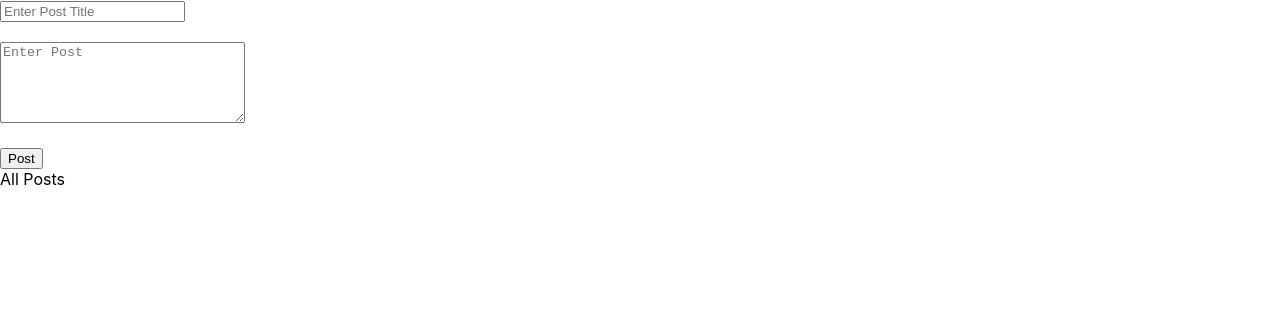
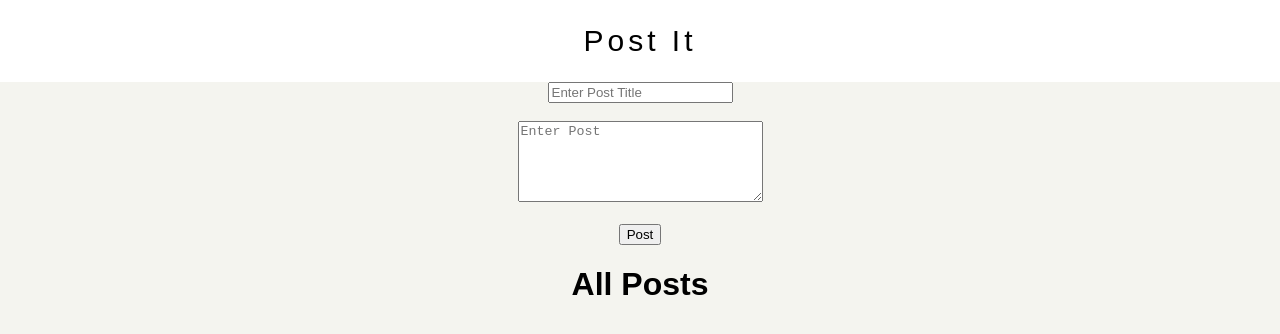
Before and after one commit to pzey2011/simple-react-redux-blog, a React (Create React App) app: page / in a window 1280 px wide. Shown: the top 334 px of the page. Built offline with nearby package versions, Linux system fonts and the light colour scheme.

Commit message:
adding comments feature ok

```diff
--- a/package.json
+++ b/package.json
@@ -7,7 +7,8 @@
     "react-dom": "^16.8.5",
     "react-redux": "^6.0.1",
     "react-scripts": "2.1.8",
-    "redux": "^4.0.1"
+    "redux": "^4.0.1",
+    "redux-logger": "^3.0.6"
   },
   "scripts": {
     "start": "react-scripts start",
--- a/src/AllPosts.js
+++ b/src/AllPosts.js
@@ -1,12 +1,29 @@
 import React, { Component } from 'react';
 
+import { connect } from 'react-redux';
+
+import Post from './Post';
+
 class AllPosts extends Component {
-  render() {
-    return (
-    <div className="App">
-      All Posts
-    </div>
-    );
+
+    render() {
+      let posts= this.props.posts.map((post)=>{
+          return(
+            <Post post={post}/>
+          );
+        });
+        return (
+            <div>
+                <h1>All Posts</h1>
+                {posts}
+            </div>
+        );
     }
-  }
-export default AllPosts;
+}
+
+const mapStateToProps = (state) => {
+    return {
+        posts: state.posts
+    }
+}
+export default connect(mapStateToProps)(AllPosts);
--- a/src/App.js
+++ b/src/App.js
@@ -3,14 +3,16 @@ import PostForm from './PostForm';
 import AllPosts from './AllPosts';
 
 
-class App extends Component {
+export default class App extends Component {
   render() {
     return (
-    <div className="App">
-        <PostForm />
-        <AllPosts />
-    </div>
+      <div className="App">
+        <div className="navbar">
+          <h2 className="center ">Post It</h2>
+          </div>
+          <PostForm />
+          <AllPosts />
+      </div>
     );
     }
   }
-export default App;
--- /dev/null
+++ b/src/Post.js
@@ -0,0 +1,10 @@
+import React from 'react';
+const Post =(props)=> {
+    return (
+      <div className="post">
+        <h2 className="post_title">{props.post.title}</h2>
+        <p className="post_message">{props.post.message}</p>
+      </div>
+    );
+  }
+export default Post;
--- a/src/PostForm.js
+++ b/src/PostForm.js
@@ -1,16 +1,30 @@
 import React, { Component } from 'react';
+import {connect} from 'react-redux';
+import addPost from './actions/postActions';
+
 
 class PostForm extends Component {
+  handleSubmit = (e) => {
+    e.preventDefault();
+    const title = this.getTitle.value;
+    const message =  this.getMessage.value;
+    const data = {
+      id: new Date(),
+      title,
+      message
+    };
+    this.props.dispatch(addPost(data));
+    this.getTitle.value="";
+    this.getMessage.value="";
+  }
   render() {
     return (
-    <div className="App">
-      <form>
-        <input required type="text" placeholder="Enter Post Title" /><br /><br />
-        <textarea required rows="5" cols="28" placeholder="Enter Post" /><br /><br />
+      <form onSubmit={this.handleSubmit}>
+        <input required type="text" placeholder="Enter Post Title" ref={(input)=>this.getTitle = input}  /><br /><br />
+        <textarea required rows="5" cols="28" placeholder="Enter Post" ref={(input)=>this.getMessage = input}/><br /><br />
         <button>Post</button>
       </form>
-    </div>
     );
     }
   }
-export default PostForm;
+  export default connect()(PostForm);
--- /dev/null
+++ b/src/actions/postActions.js
@@ -0,0 +1,10 @@
+export default function addPost(post) {
+  return{
+    type: "ADD_POST",
+    payload: {
+      id : post.id,
+      title: post.title,
+      message: post.message
+    }
+  }
+}
--- a/src/index.css
+++ b/src/index.css
@@ -1,14 +1,124 @@
 body {
-  margin: 0;
-  padding: 0;
-  font-family: -apple-system, BlinkMacSystemFont, "Segoe UI", "Roboto", "Oxygen",
-    "Ubuntu", "Cantarell", "Fira Sans", "Droid Sans", "Helvetica Neue",
-    sans-serif;
-  -webkit-font-smoothing: antialiased;
-  -moz-osx-font-smoothing: grayscale;
+margin: 0;
+padding: 0;
+font-family: 'Work Sans',sans-serif;
+background:#f4f4ef;
 }
 
 code {
   font-family: source-code-pro, Menlo, Monaco, Consolas, "Courier New",
     monospace;
 }
+.center {
+  text-align: center;
+}
+.navbar {
+  background:#fff;
+text-align:center;
+padding:1.5rem 0;
+  text-align: center;
+  width:100%;
+display:flex;
+justify-content: center;
+align-items: center;
+}
+.App{
+  text-align:center;
+}
+.navbar h2 {
+margin:0;
+font-weight:200;
+font-size:30px;
+letter-spacing: 4px;
+font-family:'Work Sans',sans-serif;
+}
+.form {
+display:flex;
+flex-direction: column;
+justify-content: center;
+align-items: center;
+}
+
+
+.form input {
+height:44px;
+padding-left:15px;
+padding-right:15px;
+border: 1px solid #dbe2e8;
+font-size:14px;
+border-radius:2px;
+color:#636363;
+box-shadow: 0 2px 2px 0 rgba(46, 60, 73, 0.05);
+outline:none;
+width:80%;
+}
+
+
+.form textarea {
+width:80%;
+max-width:80%;
+padding-left:15px;
+padding-right:15px;
+padding-top:15px;
+border: 1px solid #dbe2e8;
+font-size:14px;
+border-radius:2px;
+color:#636363;
+font-family: 'Work Sans,',sans-serif;
+box-shadow: 0 2px 2px 0 rgba(46, 60, 73, 0.05);
+outline:none;
+}
+.form button {
+background:#02b3e4;
+padding:15px 40px;
+text-align: center;
+color:#fff;
+font-family:'Work Sans',sans-serif;
+border-radius:4px;
+border:none;
+font-size:20px;
+}
+
+/* Post Styles */
+
+.post {
+background:#fff;
+width:60%;
+margin:0 auto;
+padding:30px;
+margin-bottom:20px;
+box-shadow: 12px 12px 12px 0 rgba(46, 60, 73, 0.3);
+}
+
+.post-container {
+background:#fff;
+padding:50px;
+width:50%;
+margin:40px auto;
+box-shadow:0 5px 15px 0 rgba(46, 61, 73, 0.12);
+font-family:'Work Sans',sans-serif;
+}
+
+
+.post_heading {
+text-align:center;
+font-weight:400;
+font-size:40px;
+color:#636363;
+}
+.post_title {
+text-align:center;
+font-weight:400;
+font-size:40px;
+color:#636363;
+word-wrap: break-word;
+}
+
+
+.post_message {
+font-size:25px;
+font-weight: 200;
+line-height: 2.5rem;
+text-align:center;
+word-wrap: break-word
+}
--- a/src/index.js
+++ b/src/index.js
@@ -1,9 +1,22 @@
 
 import React from 'react';
 import ReactDOM from 'react-dom';
+import  {createStore, applyMiddleware} from 'redux';
+import logger from 'redux-logger';
+import {Provider } from 'react-redux';
 import './index.css';
 import App from './App';
+import postReducer from './reducers/postReducer';
+
+
+const store = createStore(
+  postReducer,
+  applyMiddleware(logger)
+);
 
 
 ReactDOM.render(
-<App />,document.getElementById('root'));
+  <Provider store={store}>
+  	<App />
+  </Provider>,document.getElementById('root')
+);
--- /dev/null
+++ b/src/reducers/postReducer.js
@@ -0,0 +1,15 @@
+const initialState = {
+  posts:[]
+};
+const postReducer = (state = initialState, action) => {
+  switch(action.type) {
+    case 'ADD_POST':
+      state = {
+        posts: [...state.posts ,action.payload]
+      };
+      return state;
+    default:
+      return state;
+  }
+};
+export default postReducer;
```
Also changed, not shown: 1 other file (tests, documents, lock files or other folders).
